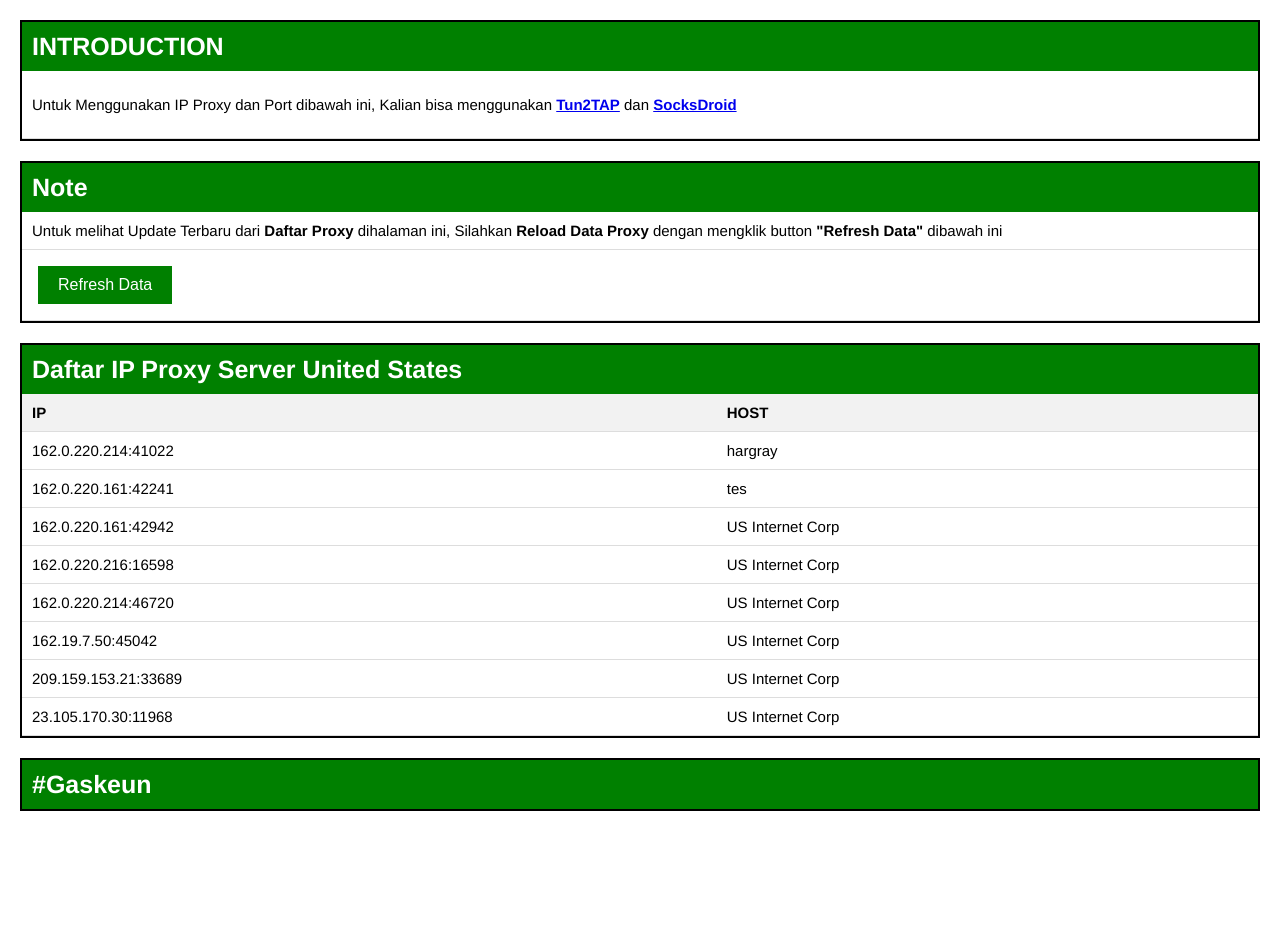
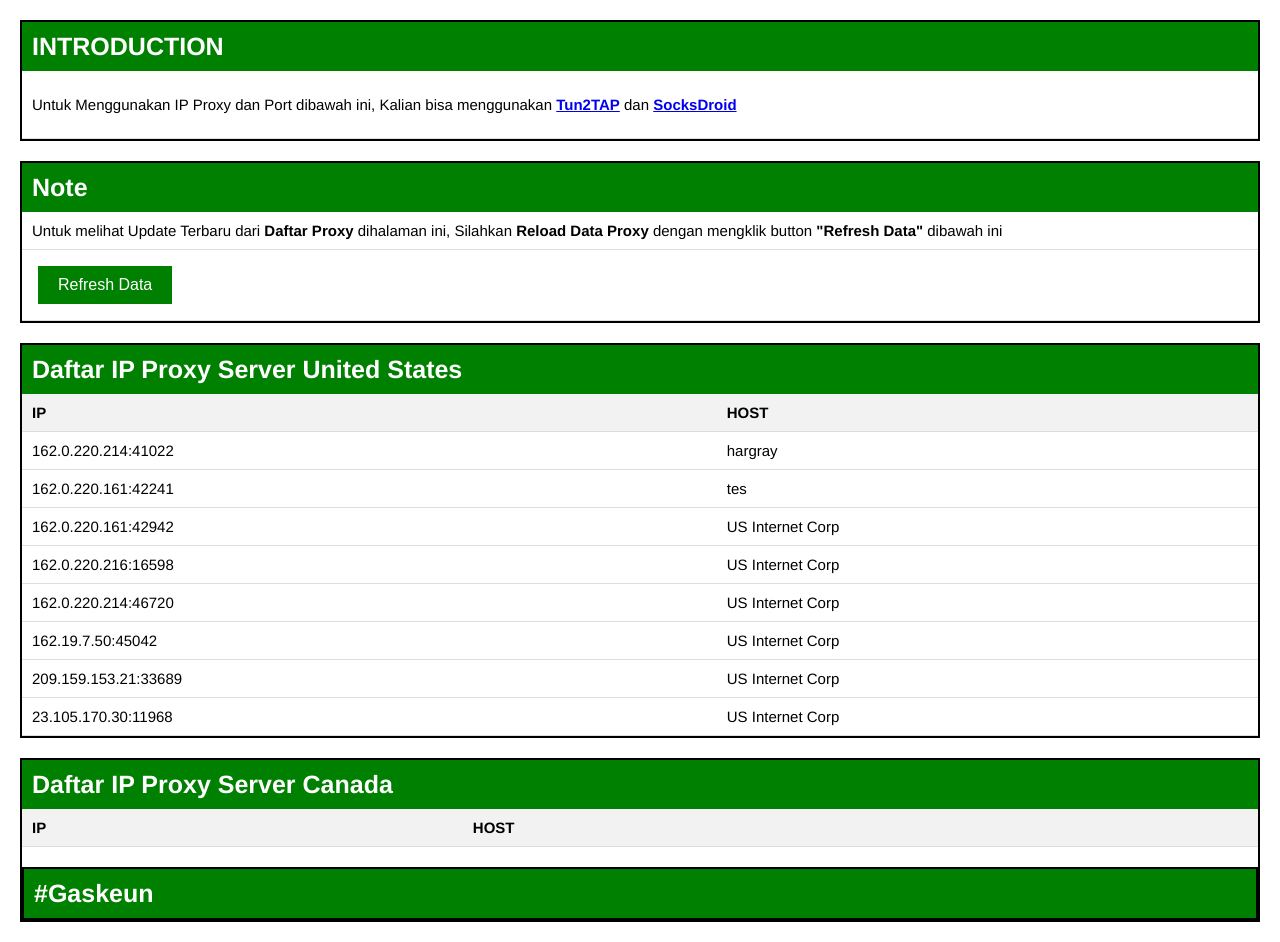
Before and after one commit to zhafrandev/Proxygo, a plain HTML site: page aaproxygratis.html in a window 1280 px wide. Before the commit the page ends 831 px from the top, so only its background shows below. Drawn offline with Linux system fonts and the light colour scheme.

Commit message:
Update aaproxygratis.html

```diff
--- a/aaproxygratis.html
+++ b/aaproxygratis.html
@@ -59,6 +59,20 @@
     </script>
     </div>
 
+     <div class="table-container">
+        <div class="table-heading">Daftar IP Proxy Server Canada</div>
+       <table id="data-table">
+        <thead>
+            <tr>
+                <th>IP</th>
+                <th>HOST</th>
+            </tr>
+        </thead>
+        <tbody>
+            <!-- Data akan dimasukkan di sini -->
+        </tbody>
+    </table>
+
     <div class="table-container">
         <div class="table-heading">#Gaskeun</div>
 </body>
```
